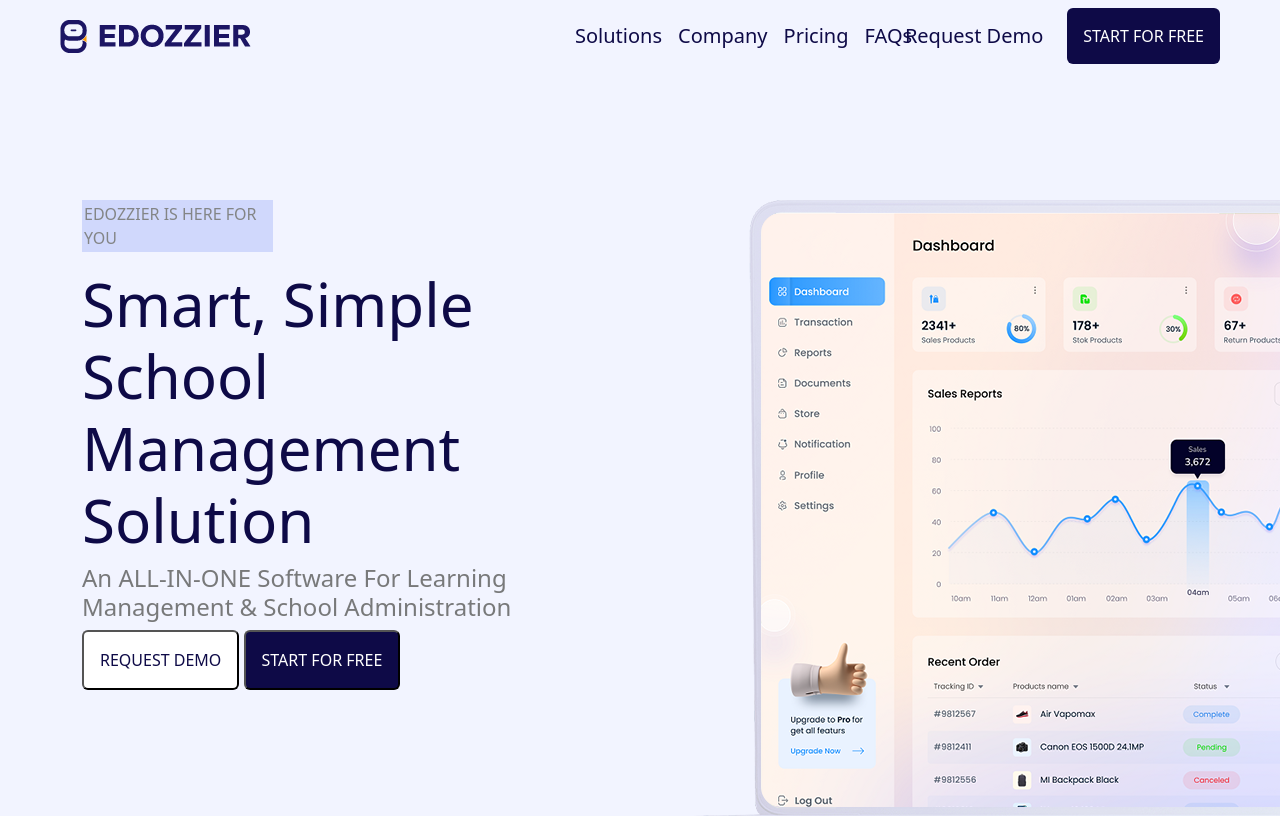
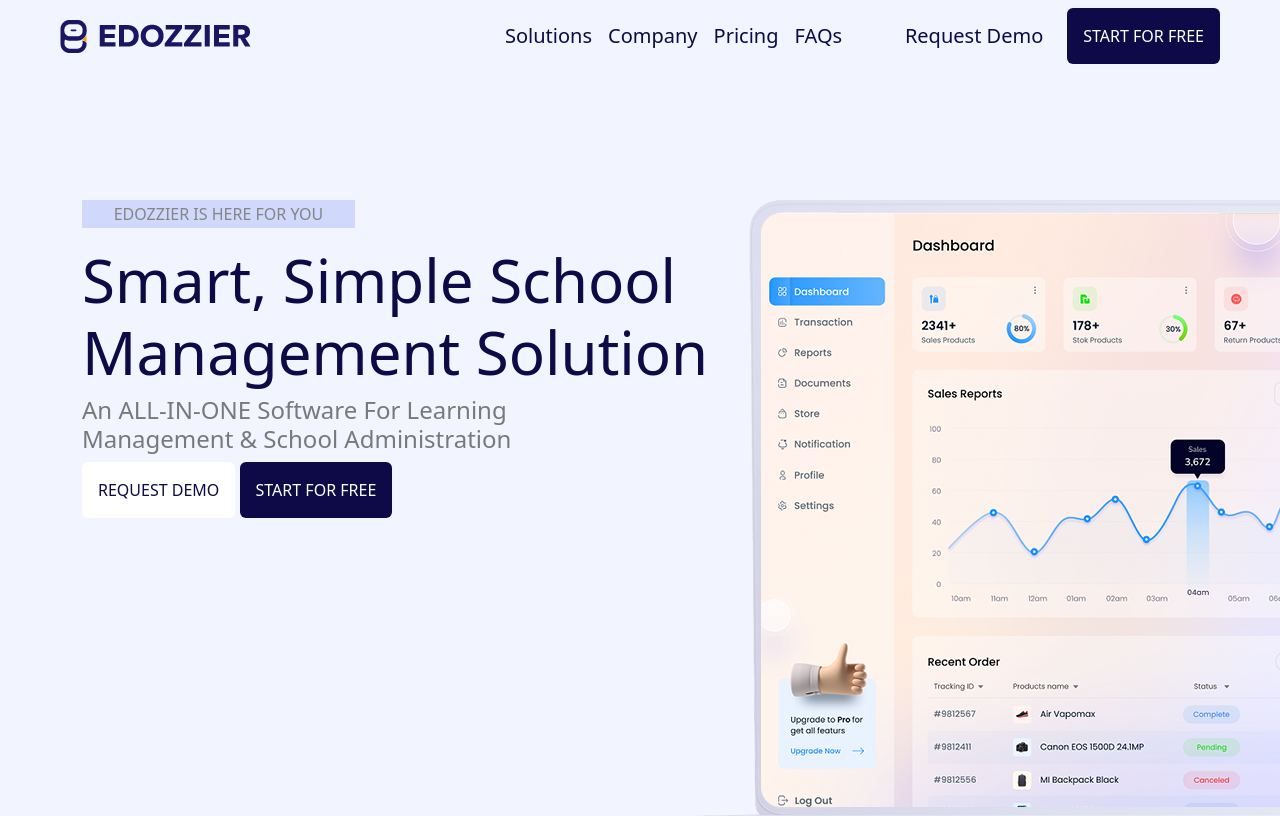
Before and after one commit to Favson/Live-coding, a plain HTML site: page index.html in a window 1280 px wide. Shown: the top 816 px of the page. Drawn offline with Linux system fonts and the light colour scheme.

Commit message:
updated files

```diff
--- a/index.html
+++ b/index.html
@@ -16,7 +16,7 @@
             <span class="navbar-toggler-icon"></span>
           </button>
           <div class="collapse navbar-collapse" id="navbarSupportedContent">
-            <ul class="navbar-nav me-auto mb-2 mb-lg-0 navtext" class="">
+            <ul class="navbar-nav me-lg-auto me-sm-0 mb-2 mb-lg-0 navtext">
               <li class="nav-item links">
                 <a class="nav-link active links" aria-current="page" href="#" style="color: #0e0a47;">Solutions</a>
               </li>
@@ -30,7 +30,7 @@
                 <a class="nav-link active" href="#" style="color: #0e0a47;">FAQs</a>
               </li>
             </ul>
-            <li class="nav-item links d-flex align-items-center gap-4 me-5 request">
+            <li class="nav-item links d-flex align-items-center gap-4 me-lg-5 me-lg-o request">
                 <a class="nav-link active" href="#" style="color: #0e0a47;">Request Demo</a>
                 <button class="btn p-3" type="submit" style="background-color: #0e0a47; border:none; color:white">START FOR FREE</button>
               </li>
@@ -43,11 +43,11 @@
         <div class="container">
             <div class="row EDOZZIERforyou">
                 <div class="col-lg-6 col-md-6 col-sm-12">
-                    <p style="background-color: #d0d8fc; padding:2px; width:35%; color:rgb(131, 133, 134)">EDOZZIER IS HERE FOR YOU</p>
+                    <p style="background-color: #d0d8fc; padding:2px; width:50%;text-align:center; color:rgb(131, 133, 134)">EDOZZIER IS HERE FOR YOU</p>
                     <h1 style="color: #0e0a47;" class="Smart">Smart, Simple School Management Solution</h1>
                     <h4 style="color:rgb(120, 121, 122)" class="ALL-IN-ONE">An ALL-IN-ONE Software For Learning Management & School Administration</h4>
-                    <button type="button" class="requestdemo p-3">REQUEST DEMO</button>
-                    <button type="button" class="requestDemo2 p-3">START FOR FREE</button>
+                    <button type="button" class="requestdemo p-3 border-0">REQUEST DEMO</button>
+                    <button type="button" class="requestDemo2 p-3 border-0">START FOR FREE</button>
                 </div>
                 <div class="col-lg-6 col-md-6 col-sm-12">
                     <img src="images/edozzier_header_mac.png" alt="" class="edozzierheader">
--- a/style.css
+++ b/style.css
@@ -8,11 +8,11 @@ body{
 
 .navtext{
     position: relative;
-    left: 300px;
+    left: 230px;
 }
 
 .Smart{
-    width: 100%;
+    width: 150%;
     font-size: 60px;
     font-weight: 50px;
 }
```
